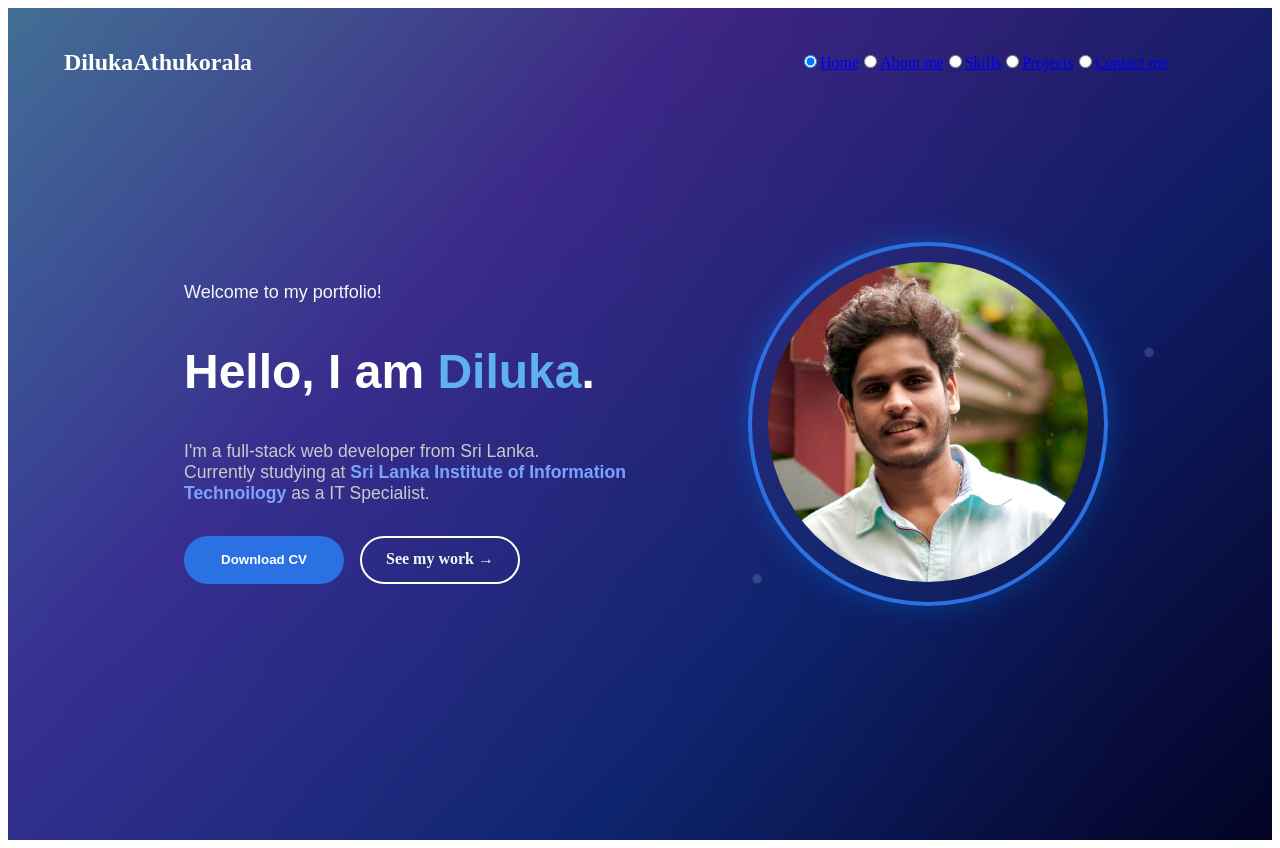
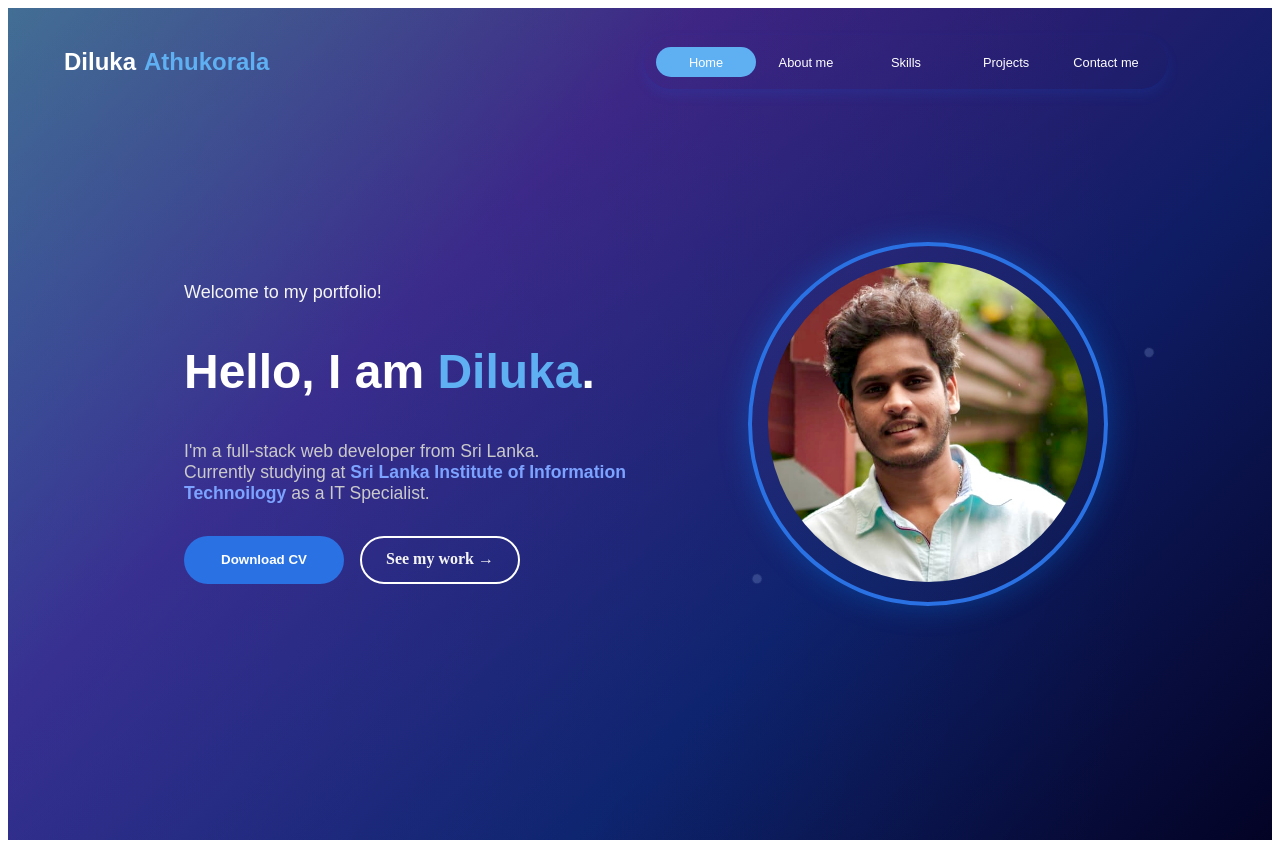
Before and after one commit to dilukaathukorala/My-Portfolio, a Next.js app: page / in a window 1280 px wide. Built offline with nearby package versions, Linux system fonts and the light colour scheme.

Commit message:
Update hero css
Changed css of navigation bar and name

```diff
--- a/styles/Hero.css
+++ b/styles/Hero.css
@@ -4,7 +4,7 @@
   --primary-color: #2a72e3;
   --text-color: #e6e9f0;
   --subtext-color: #888b94;
-  --accent-glow: #008cff;
+  --accent-glow: #5eb0f2;
   --button-dark: #0f172a;
 }
 
@@ -366,30 +366,98 @@
   align-items: center;
   padding: 0 2rem;
   z-index: 1000;
-  background: transparent; /* Blends into hero background */
+  background: transparent;
 }
 
-/* Left side: Name */
+/* Name Left */
 .hero-name {
   font-size: 1.5rem;
+  font-family: quicksand, sans-serif;
   font-weight: bold;
   color: #ffffff;
 }
-
-/* Right side: Navigation */
-.hero-nav {
-  display: flex;
-  gap: 2rem;
+.Hero-fullName{
+  margin-left: 0.5rem;
+  color: var(--accent-glow);
+  font-family: quicksand, sans-serif;
 }
 
-.hero-nav a {
+/*Glider Navigation Tabs*/
+.tabs {
+  display: flex;
+  position: relative;
+  background-color: transparent;
+  padding: 0.75rem;
+  border-radius: 99px;
+  box-shadow: 0 0 1px 0 rgba(24, 94, 224, 0.15), 0 6px 12px 0 rgba(24, 94, 224, 0.15);
+}
+
+.tabs * {
+  z-index: 2;
+}
+
+.tabs input[type="radio"] {
+  display: none;
+}
+
+.tab {
+  display: flex;
+  align-items: center;
+  justify-content: center;
+  height: 30px;
+  width: 100px;
+  font-size: 0.8rem;
+  font-weight: 500;
+  font-family: quicksand, sans-serif;
+  border-radius: 99px;
+  cursor: pointer;
+  transition: color 0.15s ease-in;
+}
+
+.tab a {
   text-decoration: none;
   color: #ffffff;
-  font-weight: 500;
-  font-size: 1rem;
-  transition: color 0.3s ease;
+  width: 100%;
+  text-align: center;
+  transition: color 0.2s ease;
 }
 
-.hero-nav a:hover {
-  color: #60a5fa; /* Optional hover color */
+.tab a:hover {
+  color: #60a5fa;
 }
+
+/*Glider Animation*/
+.glider {
+  position: absolute;
+  display: flex;
+  height: 30px;
+  width: 100px;
+  background-color: var(--accent-glow);
+  z-index: 1;
+  border-radius: 99px;
+  transition: 0.25s ease-out;
+}
+
+/*Glider Position for Each Tab*/
+input#nav-home:checked ~ .glider {
+  transform: translateX(0%);
+}
+input#nav-about:checked ~ .glider {
+  transform: translateX(100%);
+}
+input#nav-skills:checked ~ .glider {
+  transform: translateX(200%);
+}
+input#nav-projects:checked ~ .glider {
+  transform: translateX(300%);
+}
+input#nav-contact:checked ~ .glider {
+  transform: translateX(400%);
+}
+
+/* Optional: mobile scale */
+@media (max-width: 768px) {
+  .tabs {
+    transform: scale(0.8);
+  }
+}
```
